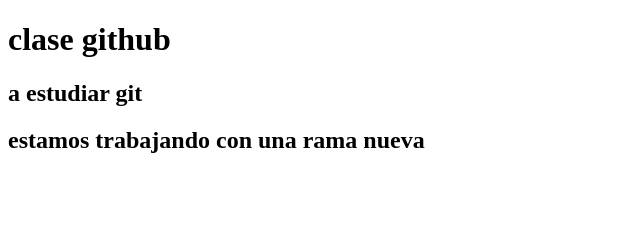
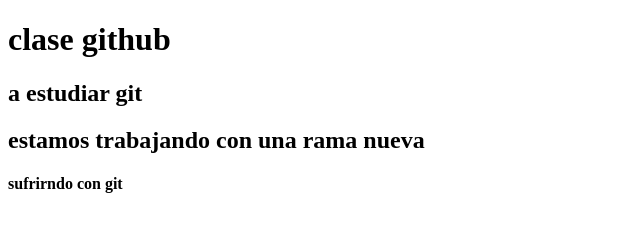
Before and after one commit to Jiuber-JbR/estudiando-git, a plain HTML site: page index.html in a window 1280 px wide. Shown: the whole page, without its empty margins (0-640 px from the left). Drawn offline with Linux system fonts and the light colour scheme.

Commit message:
cambio en footer con h4

```diff
--- a/index.html
+++ b/index.html
@@ -24,7 +24,7 @@
 
 
    <footer>
-
+    <h4>sufrirndo con git</h4>
    </footer>
 </body>
 </html>
```
